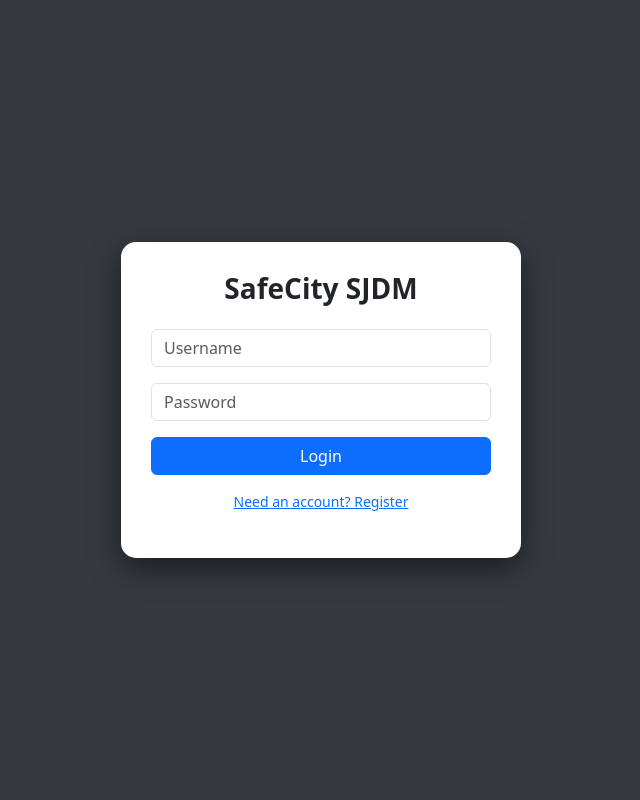
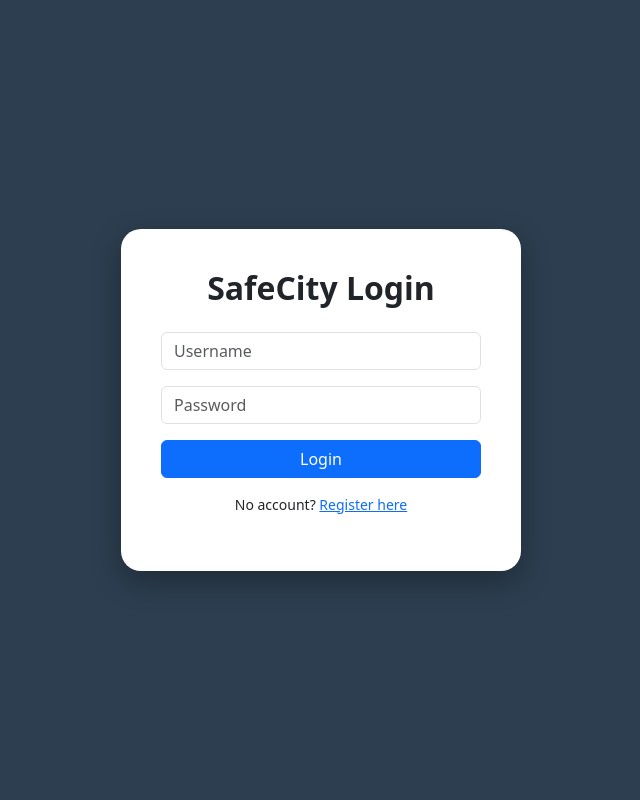
Before and after one commit to rframos/crime-reporting-system, a Flask app: page /login in a window 1280 px wide. Shown: the whole page, without its empty margins (319-959 px from the left). Run offline with Flask 3, Linux system fonts and the light colour scheme.

Commit message:
Update login.html

```diff
--- a/templates/login.html
+++ b/templates/login.html
@@ -2,65 +2,65 @@
 <html lang="en">
 <head>
     <meta charset="UTF-8">
-    <title>SafeCity SJDM | Login</title>
+    <title>SafeCity SJDM | Access</title>
     <link href="https://cdn.jsdelivr.net/npm/bootstrap@5.3.0/dist/css/bootstrap.min.css" rel="stylesheet">
     <style>
-        body { background: #343a40; height: 100vh; display: flex; align-items: center; justify-content: center; }
-        .login-card { width: 400px; padding: 30px; border-radius: 15px; box-shadow: 0 10px 30px rgba(0,0,0,0.5); background: white; }
+        body { background: #2c3e50; height: 100vh; display: flex; align-items: center; justify-content: center; }
+        .auth-card { background: white; padding: 40px; border-radius: 20px; box-shadow: 0 10px 30px rgba(0,0,0,0.3); width: 100%; max-width: 400px; }
         .hidden { display: none; }
     </style>
 </head>
 <body>
-    <div class="login-card">
-        <h3 class="text-center fw-bold mb-4" id="authTitle">SafeCity SJDM</h3>
-        <form id="authForm">
-            <div class="mb-3">
-                <input type="text" name="username" class="form-control" placeholder="Username" required>
-            </div>
-            <div class="mb-3">
-                <input type="password" name="password" class="form-control" placeholder="Password" required>
-            </div>
-            <div id="roleSelect" class="mb-3 hidden">
-                <label class="form-label small">Select Role</label>
-                <select name="role" class="form-select">
-                    <option value="Resident">Resident</option>
-                    <option value="Official">Barangay Official</option>
-                    <option value="Police">Police Officer</option>
-                    <option value="Admin">Admin</option>
-                </select>
-            </div>
-            <button type="submit" id="authBtn" class="btn btn-primary w-100 mb-3">Login</button>
-            <p class="text-center small"><a href="#" id="toggleAuth">Need an account? Register</a></p>
+    <div class="auth-card">
+        <h2 class="text-center fw-bold mb-4" id="formTitle">SafeCity Login</h2>
+
+        <form id="loginForm">
+            <input type="text" name="username" class="form-control mb-3" placeholder="Username" required>
+            <input type="password" name="password" class="form-control mb-3" placeholder="Password" required>
+            <button type="submit" class="btn btn-primary w-100 mb-3">Login</button>
+            <p class="text-center small">No account? <a href="#" onclick="toggleForm()">Register here</a></p>
+        </form>
+
+        <form id="registerForm" class="hidden">
+            <input type="text" name="username" class="form-control mb-3" placeholder="Choose Username" required>
+            <input type="password" name="password" class="form-control mb-3" placeholder="Choose Password" required>
+            <select name="role" class="form-select mb-3">
+                <option value="Resident">Resident</option>
+                <option value="Police">Police Officer</option>
+                <option value="Official">Barangay Official</option>
+                <option value="Admin">Admin</option>
+            </select>
+            <button type="submit" class="btn btn-success w-100 mb-3">Create Account</button>
+            <p class="text-center small">Have an account? <a href="#" onclick="toggleForm()">Login here</a></p>
         </form>
     </div>
 
     <script>
-        const toggleBtn = document.getElementById('toggleAuth');
-        const roleSelect = document.getElementById('roleSelect');
-        const authTitle = document.getElementById('authTitle');
-        const authBtn = document.getElementById('authBtn');
-        let isLogin = true;
+        function toggleForm() {
+            document.getElementById('loginForm').classList.toggle('hidden');
+            document.getElementById('registerForm').classList.toggle('hidden');
+            const title = document.getElementById('formTitle');
+            title.innerText = title.innerText === 'SafeCity Login' ? 'SafeCity Register' : 'SafeCity Login';
+        }
 
-        toggleBtn.onclick = (e) => {
+        document.getElementById('loginForm').onsubmit = async (e) => {
             e.preventDefault();
-            isLogin = !isLogin;
-            authTitle.innerText = isLogin ? "SafeCity SJDM" : "Join SafeCity";
-            authBtn.innerText = isLogin ? "Login" : "Register";
-            toggleBtn.innerText = isLogin ? "Need an account? Register" : "Have an account? Login";
-            roleSelect.classList.toggle('hidden', isLogin);
+            const res = await fetch('/api/login', { method: 'POST', body: new FormData(e.target) });
+            const data = await res.json();
+            if(data.status === 'success') window.location.href = '/';
+            else alert(data.message);
         };
 
-        document.getElementById('authForm').onsubmit = function(e) {
+        document.getElementById('registerForm').onsubmit = async (e) => {
             e.preventDefault();
-            const url = isLogin ? '/api/login' : '/api/register';
-            fetch(url, { method: 'POST', body: new FormData(this) })
-            .then(res => res.json())
-            .then(data => {
-                if(data.status === 'success') {
-                    if(isLogin) window.location.href = "/";
-                    else { alert("Success! Please login."); toggleBtn.click(); }
-                } else { alert(data.message); }
-            });
+            const res = await fetch('/api/register', { method: 'POST', body: new FormData(e.target) });
+            const data = await res.json();
+            if(data.status === 'success') {
+                alert("Account created! Please login.");
+                toggleForm();
+            } else {
+                alert("Registration Failed: " + data.message);
+            }
         };
     </script>
 </body>
```
